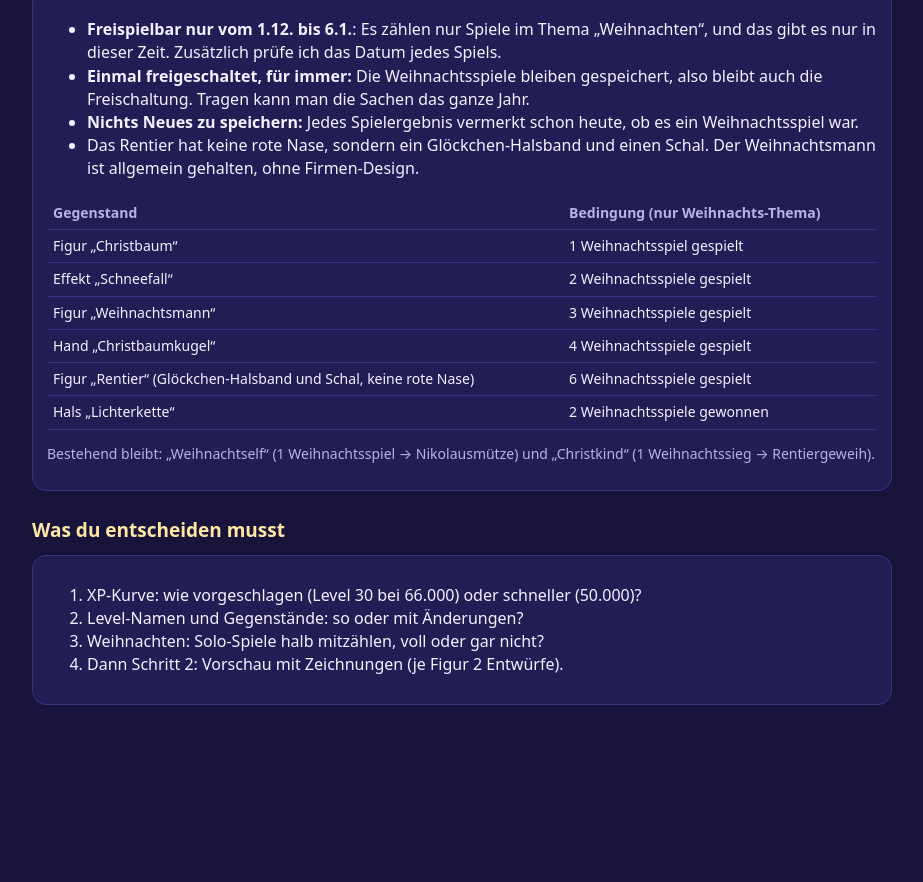
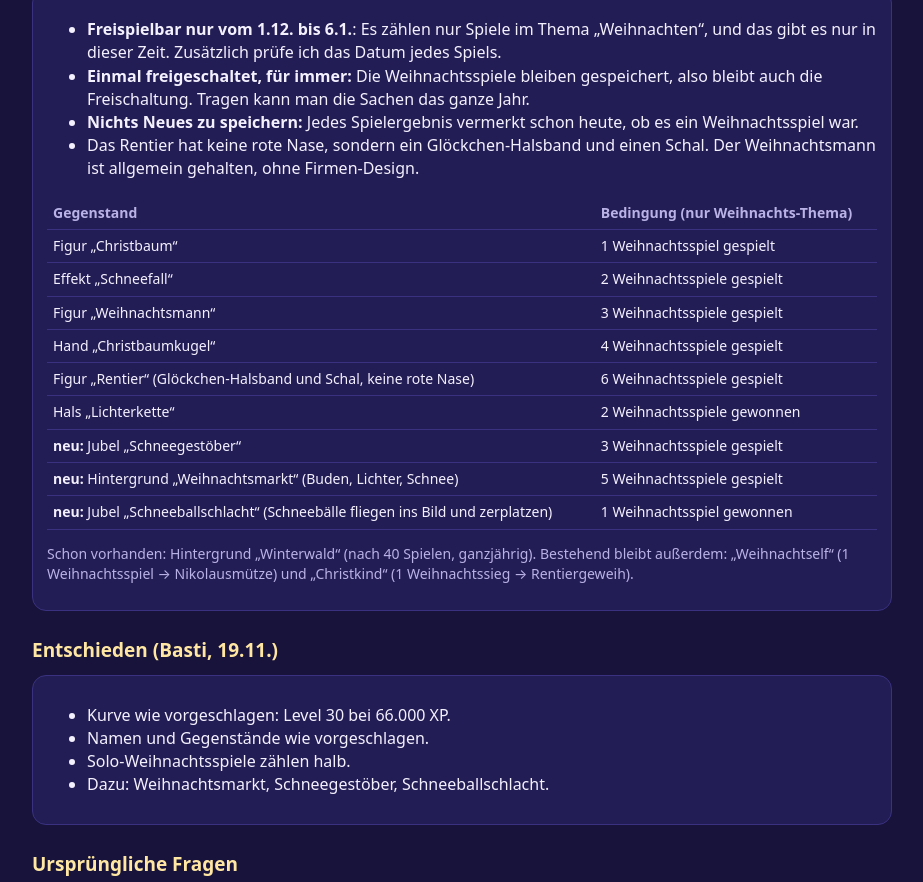
Before and after one commit to weishei/Dreikampf, a plain HTML site: page docs/fortschritt-liste.html in a window 1280 px wide. Shown: the part 2700-3582 px from the top of the page, without its empty margins (178-1101 px from the left). Before the commit the page ends 3431 px from the top, so only its background shows below. Drawn offline with Linux system fonts and the light colour scheme.

Commit message:
Fortschritt-Liste: Entscheidungen, Weihnachtsmarkt und Schnee-Jubel
Co-Authored-By: Claude Opus 5.5 <noreply@anthropic.com>
Claude-Session: https://claude.ai/code/session_01CvHmZQ2G7anGmg1j2U5pn7

```diff
--- a/docs/fortschritt-liste.html
+++ b/docs/fortschritt-liste.html
@@ -55,10 +55,10 @@ table{width:100%;border-collapse:collapse;font-size:14px}td,th{border-bottom:1px
 <li><b>Einmal freigeschaltet, für immer:</b> Die Weihnachtsspiele bleiben gespeichert, also bleibt auch die Freischaltung. Tragen kann man die Sachen das ganze Jahr.</li>
 <li><b>Nichts Neues zu speichern:</b> Jedes Spielergebnis vermerkt schon heute, ob es ein Weihnachtsspiel war.</li>
 <li>Das Rentier hat keine rote Nase, sondern ein Glöckchen-Halsband und einen Schal. Der Weihnachtsmann ist allgemein gehalten, ohne Firmen-Design.</li>
-</ul><table><tr><th>Gegenstand</th><th>Bedingung (nur Weihnachts-Thema)</th></tr><tr><td>Figur „Christbaum“</td><td>1 Weihnachtsspiel gespielt</td></tr><tr><td>Effekt „Schneefall“</td><td>2 Weihnachtsspiele gespielt</td></tr><tr><td>Figur „Weihnachtsmann“</td><td>3 Weihnachtsspiele gespielt</td></tr><tr><td>Hand „Christbaumkugel“</td><td>4 Weihnachtsspiele gespielt</td></tr><tr><td>Figur „Rentier“ (Glöckchen-Halsband und Schal, keine rote Nase)</td><td>6 Weihnachtsspiele gespielt</td></tr><tr><td>Hals „Lichterkette“</td><td>2 Weihnachtsspiele gewonnen</td></tr></table>
-<p class="mu">Bestehend bleibt: „Weihnachtself“ (1 Weihnachtsspiel → Nikolausmütze) und „Christkind“ (1 Weihnachtssieg → Rentiergeweih).</p></div>
+</ul><table><tr><th>Gegenstand</th><th>Bedingung (nur Weihnachts-Thema)</th></tr><tr><td>Figur „Christbaum“</td><td>1 Weihnachtsspiel gespielt</td></tr><tr><td>Effekt „Schneefall“</td><td>2 Weihnachtsspiele gespielt</td></tr><tr><td>Figur „Weihnachtsmann“</td><td>3 Weihnachtsspiele gespielt</td></tr><tr><td>Hand „Christbaumkugel“</td><td>4 Weihnachtsspiele gespielt</td></tr><tr><td>Figur „Rentier“ (Glöckchen-Halsband und Schal, keine rote Nase)</td><td>6 Weihnachtsspiele gespielt</td></tr><tr><td>Hals „Lichterkette“</td><td>2 Weihnachtsspiele gewonnen</td></tr><tr><td><b>neu:</b> Jubel „Schneegestöber“</td><td>3 Weihnachtsspiele gespielt</td></tr><tr><td><b>neu:</b> Hintergrund „Weihnachtsmarkt“ (Buden, Lichter, Schnee)</td><td>5 Weihnachtsspiele gespielt</td></tr><tr><td><b>neu:</b> Jubel „Schneeballschlacht“ (Schneebälle fliegen ins Bild und zerplatzen)</td><td>1 Weihnachtsspiel gewonnen</td></tr></table>
+<p class="mu">Schon vorhanden: Hintergrund „Winterwald“ (nach 40 Spielen, ganzjährig). Bestehend bleibt außerdem: „Weihnachtself“ (1 Weihnachtsspiel → Nikolausmütze) und „Christkind“ (1 Weihnachtssieg → Rentiergeweih).</p></div>
 
-<h2>Was du entscheiden musst</h2>
+<h2>Entschieden (Basti, 19.11.)</h2><div class="box"><ul><li>Kurve wie vorgeschlagen: Level 30 bei 66.000 XP.</li><li>Namen und Gegenstände wie vorgeschlagen.</li><li>Solo-Weihnachtsspiele zählen halb.</li><li>Dazu: Weihnachtsmarkt, Schneegestöber, Schneeballschlacht.</li></ul></div><h2>Ursprüngliche Fragen</h2>
 <div class="box"><ol>
 <li>XP-Kurve: wie vorgeschlagen (Level 30 bei 66.000) oder schneller (50.000)?</li>
 <li>Level-Namen und Gegenstände: so oder mit Änderungen?</li>
```
